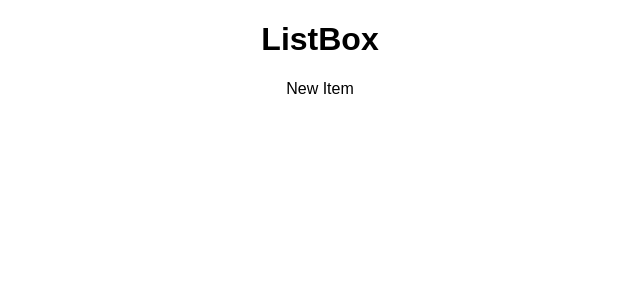
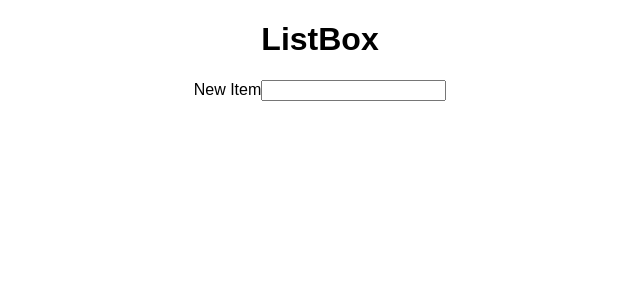
Before and after one commit to zoverlvx/listbox2, a React (Create React App) app: page / in a window 1280 px wide. Shown: the top 300 px of the page, without its empty margins (320-960 px from the left). Built offline with nearby package versions, Linux system fonts and the light colour scheme.

Commit message:
Creates input box.

```diff
--- a/src/App.js
+++ b/src/App.js
@@ -14,6 +14,10 @@ class App extends Component {
                     >
                         New Item
                     </label>
+                    <input
+                        id="newItem"
+                        name="newItem"
+                    />
                 </form>
             </div>
         );
```
